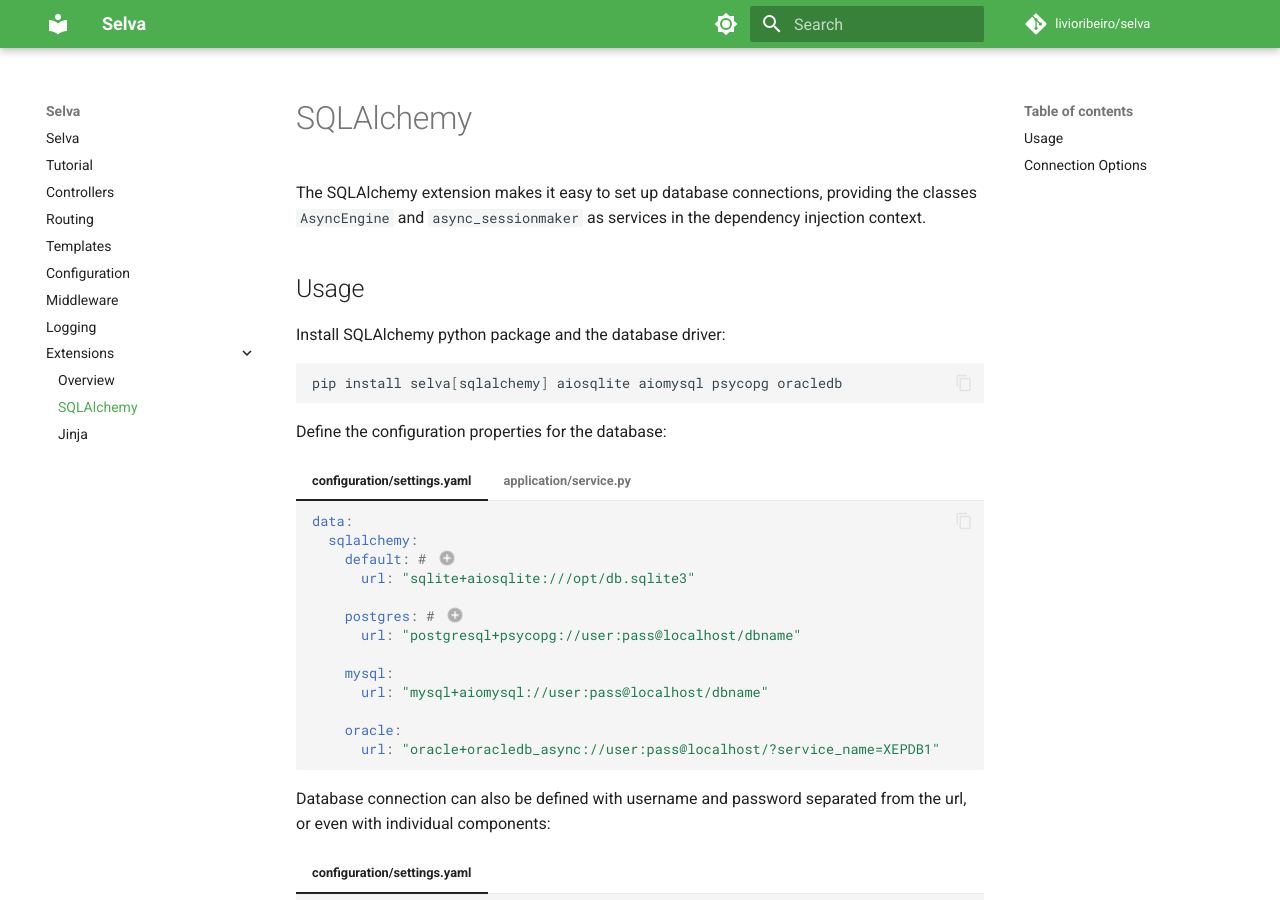
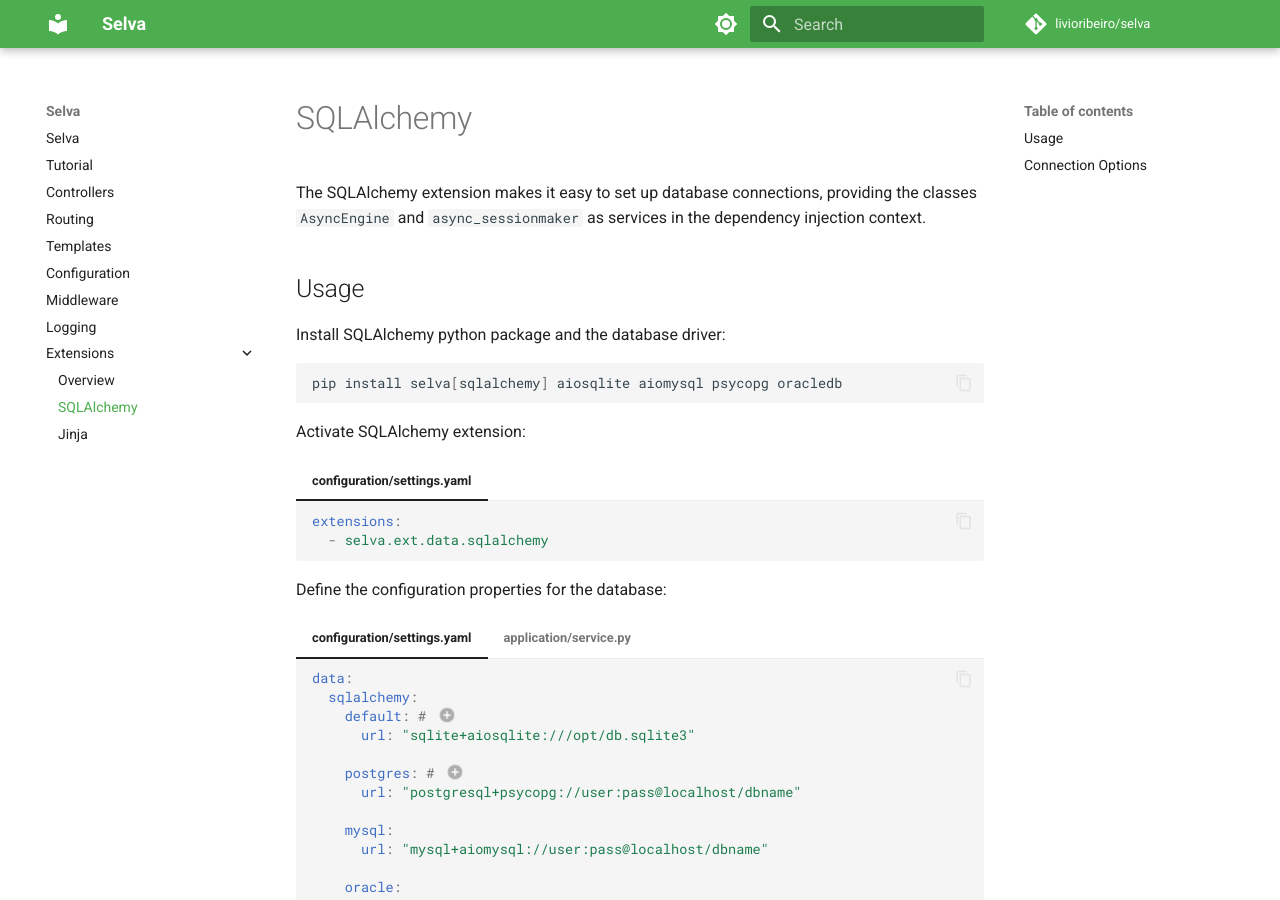
Before and after one commit to livioribeiro/selva, an MkDocs documentation site: the page built from docs/extensions/sqlalchemy.md, in a window 1280 px wide and 900 px high. Built offline with MkDocs 1.6.1 and Material for MkDocs 9.7.7, drawn with Linux system fonts in a browser that asks for light colours; comment, search, counter and statistics services are not loaded.

Commit message:
Add extension activation to SQLAlchemy docs

````diff
--- a/docs/extensions/sqlalchemy.md
+++ b/docs/extensions/sqlalchemy.md
@@ -13,9 +13,19 @@
 pip install selva[sqlalchemy] aiosqlite aiomysql psycopg oracledb
 ```
 
+Activate SQLAlchemy extension:
+
+=== "configuration/settings.yaml"
+
+    ```yaml
+    extensions:
+      - selva.ext.data.sqlalchemy
+    ```
+
 Define the configuration properties for the database:
 
 === "configuration/settings.yaml"
+
     ```yaml
     data:
       sqlalchemy:
````
